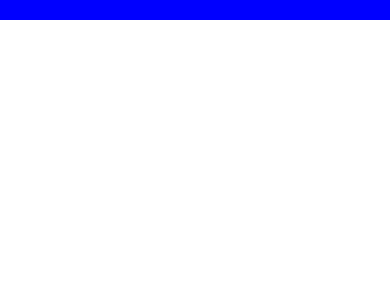
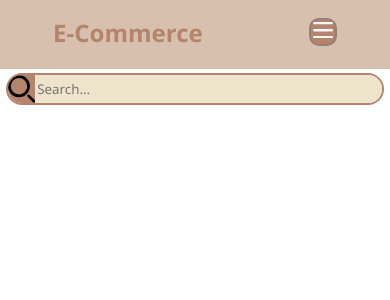
Before and after one commit to ar-rana/E-Commerce, a React (Create React App) app in the folder client/: page / in a window 390 px wide. Shown: the top 300 px of the page. Built offline with nearby package versions, Linux system fonts and the light colour scheme.

Commit message:
added navbar component

```diff
--- a/client/src/Components/Navbar.jsx
+++ b/client/src/Components/Navbar.jsx
@@ -1,15 +1,97 @@
 import React, { useState } from "react";
 
 const Navbar = () => {
-  const [isMenuOpen, setIsMenuOpen] = useState(false);
+  const [open, setOpen] = new useState(false);
 
   const toggleMenu = () => {
-    setIsMenuOpen(!isMenuOpen);
-  };
+    setOpen((prev) => !prev);
+  }
   return (
     <>
       <nav className="nav-container">
+        <div className="nav-name">
+          <h2>E-Commerce</h2>
+        </div>
+        <div className="nav-search">
+          <svg
+            className="search-icon"
+            aria-hidden="true"
+            xmlns="http://www.w3.org/2000/svg"
+            fill="none"
+            viewBox="0 0 20 20"
+          >
+            <path
+              stroke="currentColor"
+              stroke-linecap="round"
+              stroke-linejoin="round"
+              stroke-width="2"
+              d="m19 19-4-4m0-7A7 7 0 1 1 1 8a7 7 0 0 1 14 0Z"
+            />
+          </svg>
+          <input className="search-input" type="text" placeholder="Search..." />
+        </div>
+        <div className="nav-menu">
+          <ul className="nav-options">
+            <li>
+              <a href="#">Home</a>
+            </li>
+            <li>
+              <a href="#">About</a>
+            </li>
+            <li>
+              <a href="#">Contact</a>
+            </li>
+          </ul>
+        </div>
+        <button onClick={toggleMenu} className="menu-pop">
+          <svg
+            class="w-5 h-5"
+            aria-hidden="true"
+            xmlns="http://www.w3.org/2000/svg"
+            fill="none"
+            viewBox="0 0 17 14"
+          >
+            <path
+              stroke="currentColor"
+              stroke-linecap="round"
+              stroke-linejoin="round"
+              stroke-width="2"
+              d="M1 1h15M1 7h15M1 13h15"
+            />
+          </svg>
+        </button>
       </nav>
+      <div className={`responsive-menu ${open? "active": ""}`}>
+        <ul className="nav-options">
+          <li>
+            <a href="#">Home</a>
+          </li>
+          <li>
+            <a href="#">About</a>
+          </li>
+          <li>
+            <a href="#">Contact</a>
+          </li>
+        </ul>
+      </div>
+      <div className="responsive-search">
+        <svg
+          className="search-icon"
+          aria-hidden="true"
+          xmlns="http://www.w3.org/2000/svg"
+          fill="none"
+          viewBox="0 0 20 20"
+        >
+          <path
+            stroke="currentColor"
+            stroke-linecap="round"
+            stroke-linejoin="round"
+            stroke-width="2"
+            d="m19 19-4-4m0-7A7 7 0 1 1 1 8a7 7 0 0 1 14 0Z"
+          />
+        </svg>
+        <input className="search-input" type="text" placeholder="Search..." />
+      </div>
     </>
   );
 };
--- a/client/src/index.css
+++ b/client/src/index.css
@@ -1,10 +1,142 @@
 * {
-    font-family: 'Segoe UI', Tahoma, Geneva, Verdana, sans-serif;
-    margin: 0;
+  font-family: "Segoe UI", Tahoma, Geneva, Verdana, sans-serif;
+  margin: 0;
+}
+
+:root {
+  --primary-col: #967e76;
+  --secondary-col: #d7c0ae;
+  --dark-col: #b4846c;
+  --light-col: #eee3cb;
+  --null-white: #f9f7f7;
+}
+
+a {
+  text-decoration: none;
+  color: var(--dark-col);
+  font-weight: bold;
 }
 
 .nav-container {
-    width: 100%;
-    height: 20px;
-    background-color: blue;
+  position: sticky;
+  top: 0;
+  width: 100%;
+  height: 4rem;
+  background-color: var(--secondary-col);
+  display: flex;
+  align-items: center;
+  justify-content: space-around;
 }
+
+.nav-name {
+  color: var(--dark-col);
+}
+
+.nav-search {
+  display: flex;
+  height: 26px;
+  border: 2px var(--dark-col) solid;
+  border-radius: 20px;
+  width: 25%;
+}
+.nav-search svg {
+  padding: 5px;
+  background-color: var(--dark-col);
+  width: fit-content;
+  border-bottom-left-radius: 20px;
+  border-top-left-radius: 20px;
+}
+
+.search-input {
+  background-color: var(--light-col);
+  border: none;
+  outline: none;
+  border-bottom-right-radius: 20px;
+  border-top-right-radius: 20px;
+  width: 100%;
+}
+
+.nav-options {
+  display: flex;
+  list-style: none;
+  align-items: center;
+  justify-content: space-between;
+  width: 100%;
+}
+
+.nav-options li::after {
+  content: "";
+  width: 0%;
+  height: 2px;
+  background: var(--dark-col);
+  display: block;
+  margin: auto;
+  transition: 0.5s;
+}
+
+.nav-options li:hover::after {
+  width: 100%;
+}
+
+.responsive-search {
+  margin-left: auto;
+  margin-right: auto;
+  display: none;
+  height: 28px;
+  border: 2px var(--dark-col) solid;
+  border-radius: 20px;
+}
+.responsive-search svg {
+  background-color: var(--dark-col);
+  width: fit-content;
+  border-bottom-left-radius: 20px;
+  border-top-left-radius: 20px;
+  width: 8%;
+}
+
+.menu-pop {
+  display: none;
+  width: 28px;
+  padding: 2px;
+  border-radius: 10px;
+  border: 2px var(--primary-col) solid;
+  color: var(--null-white);
+  background-color: var(--dark-col);
+}
+.responsive-menu {
+  margin: 0;
+  padding-bottom: 5px;
+  background-color: var(--secondary-col);
+  max-height: 0;
+  overflow: hidden;
+  transition: max-height 0.6s ease-in-out;
+}
+.responsive-menu ul {
+  display: flex;
+  flex-direction: column;
+  align-items: center;
+  justify-content: center;
+  gap: 10px;
+  margin: 0;
+  padding: 0;
+}
+.responsive-menu.active {
+    max-height: 300px;
+}
+
+@media (max-width: 700px) {
+  .responsive-search {
+    display: flex;
+    width: 96%;
+    margin-top: 4px;
+  }
+  .nav-menu {
+    display: none;
+  }
+  .nav-search {
+    display: none;
+  }
+  .menu-pop {
+    display: block;
+  }
+}
```
Also changed, not shown: client/src/App.css (deleted).
